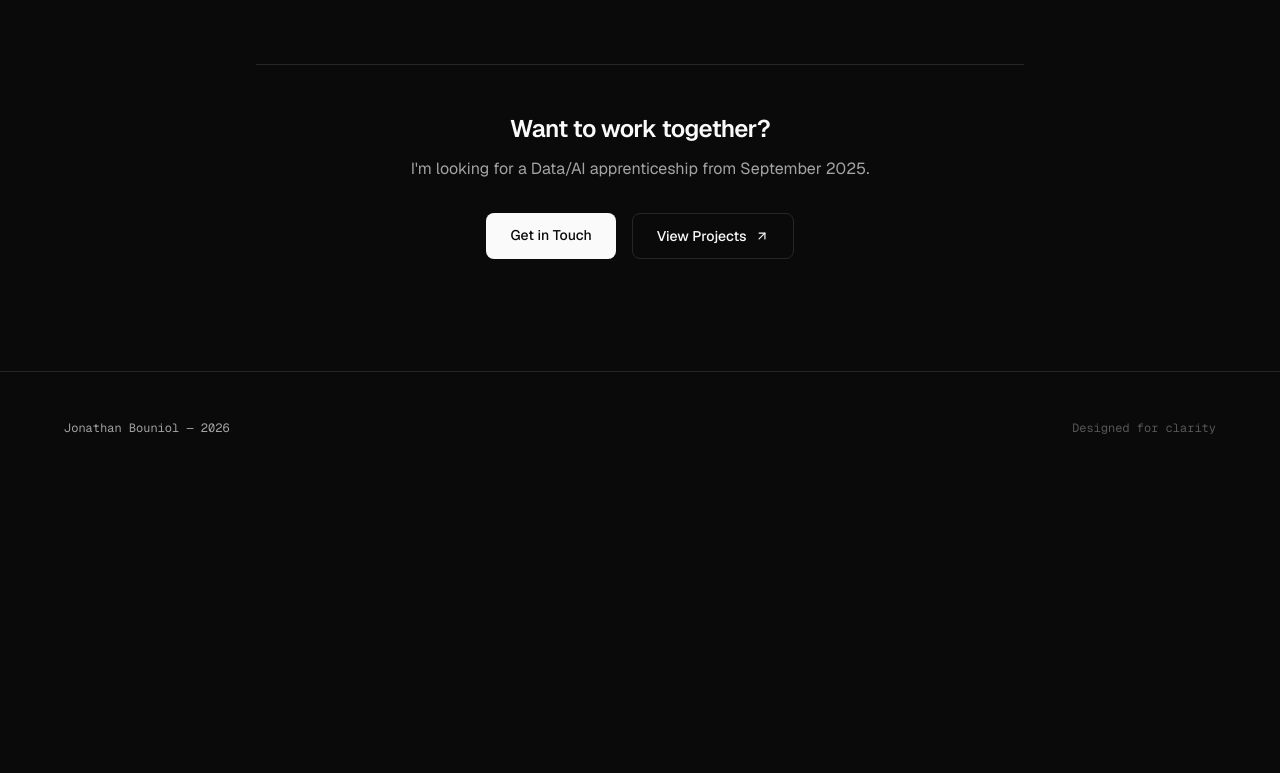
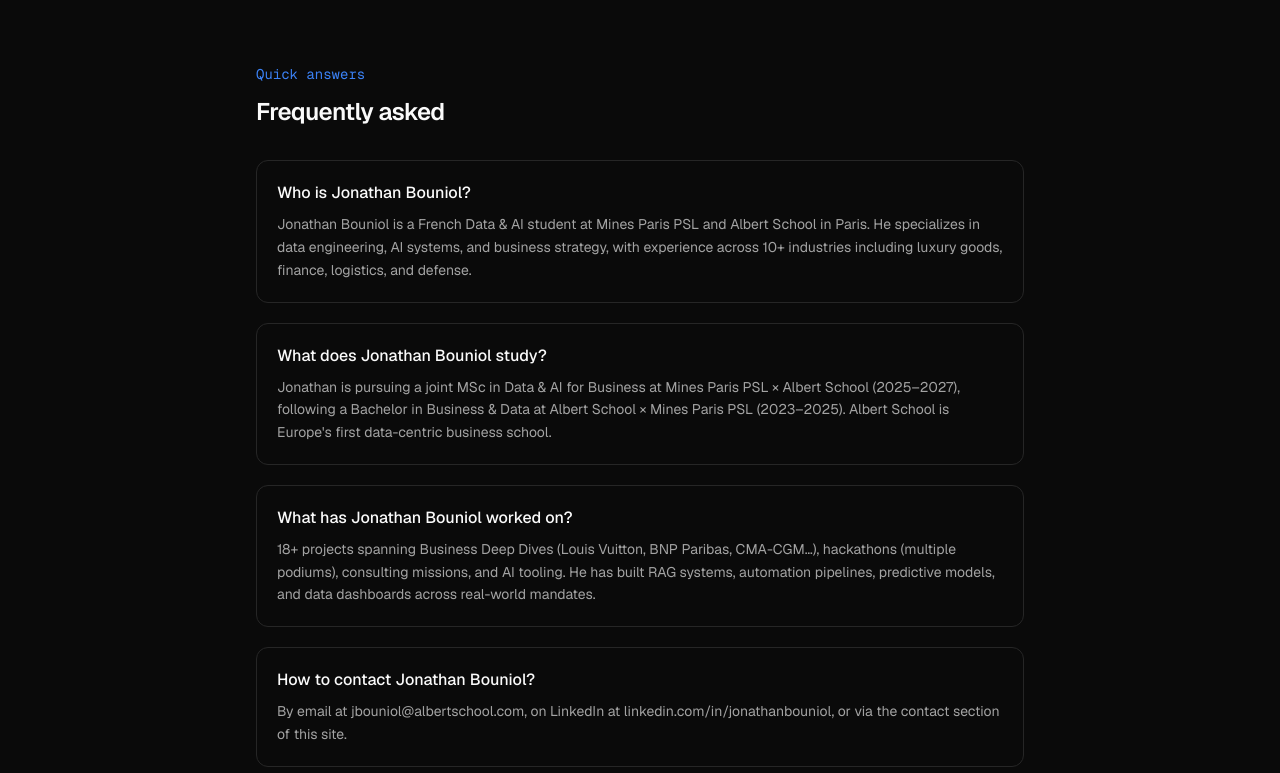
Before and after one commit to jbouniol/portfolio, a Next.js app: page /about in a window 1280 px wide. Shown: the part 1747-2520 px from the top of the page. Before the commit the page ends 2231 px from the top, so only its background shows below. Built offline with nearby package versions, Linux system fonts and the light colour scheme.

Commit message:
feat: update About page with personal details and FAQ section, enhance metadata

```diff
--- a/src/app/about/AboutContent.tsx
+++ b/src/app/about/AboutContent.tsx
@@ -112,7 +112,7 @@ export default function AboutContent() {
             </div>
             <div>
               <h1 className="text-3xl sm:text-4xl font-semibold tracking-tight">
-                About me
+                Jonathan Bouniol
               </h1>
               <p className="text-muted mt-1">
                 Builder, problem-solver, impact-driven.
@@ -229,6 +229,43 @@ export default function AboutContent() {
             </div>
           </motion.section>
 
+          {/* FAQ */}
+          <motion.section
+            {...fadeUp}
+            transition={{ duration: 0.6, delay: 0.55 }}
+            className="mb-16"
+          >
+            <p className="font-mono text-sm text-accent mb-3">Quick answers</p>
+            <h2 className="text-2xl font-semibold tracking-tight mb-8">
+              Frequently asked
+            </h2>
+            <div className="space-y-5">
+              {[
+                {
+                  q: "Who is Jonathan Bouniol?",
+                  a: "Jonathan Bouniol is a French Data & AI student at Mines Paris PSL and Albert School in Paris. He specializes in data engineering, AI systems, and business strategy, with experience across 10+ industries including luxury goods, finance, logistics, and defense.",
+                },
+                {
+                  q: "What does Jonathan Bouniol study?",
+                  a: "Jonathan is pursuing a joint MSc in Data & AI for Business at Mines Paris PSL × Albert School (2025–2027), following a Bachelor in Business & Data at Albert School × Mines Paris PSL (2023–2025). Albert School is Europe's first data-centric business school.",
+                },
+                {
+                  q: "What has Jonathan Bouniol worked on?",
+                  a: "18+ projects spanning Business Deep Dives (Louis Vuitton, BNP Paribas, CMA-CGM…), hackathons (multiple podiums), consulting missions, and AI tooling. He has built RAG systems, automation pipelines, predictive models, and data dashboards across real-world mandates.",
+                },
+                {
+                  q: "How to contact Jonathan Bouniol?",
+                  a: "By email at jbouniol@albertschool.com, on LinkedIn at linkedin.com/in/jonathanbouniol, or via the contact section of this site.",
+                },
+              ].map(({ q, a }) => (
+                <div key={q} className="border border-border rounded-xl p-5">
+                  <p className="font-medium text-foreground mb-2">{q}</p>
+                  <p className="text-sm text-muted leading-relaxed">{a}</p>
+                </div>
+              ))}
+            </div>
+          </motion.section>
+
           {/* CTA */}
           <motion.section
             {...fadeUp}
--- a/src/app/about/page.tsx
+++ b/src/app/about/page.tsx
@@ -3,7 +3,7 @@ import { SITE_URL, SITE_NAME } from "@/lib/site";
 import AboutContent from "./AboutContent";
 
 export const metadata: Metadata = {
-  title: "About",
+  title: { absolute: "Jonathan Bouniol — Data & AI Student" },
   description:
     "Meet Jonathan Bouniol — a Data & AI student at Mines Paris PSL and Albert School who bridges data science, artificial intelligence, and business strategy. Driven by impact, curiosity, and a builder mindset.",
   alternates: {
@@ -37,6 +37,44 @@ const jsonLd = {
   "@context": "https://schema.org",
   "@graph": [
     {
+      "@type": "FAQPage",
+      "@id": `${SITE_URL}/about#faq`,
+      mainEntity: [
+        {
+          "@type": "Question",
+          name: "Who is Jonathan Bouniol?",
+          acceptedAnswer: {
+            "@type": "Answer",
+            text: "Jonathan Bouniol is a French Data & AI student at Mines Paris PSL and Albert School in Paris. He specializes in data engineering, AI systems, and business strategy, with experience across 10+ industries including luxury goods, finance, logistics, and defense.",
+          },
+        },
+        {
+          "@type": "Question",
+          name: "What does Jonathan Bouniol study?",
+          acceptedAnswer: {
+            "@type": "Answer",
+            text: "Jonathan is pursuing a joint MSc in Data & AI for Business at Mines Paris PSL × Albert School (2025–2027), following a Bachelor in Business & Data at Albert School × Mines Paris PSL (2023–2025). Albert School is Europe's first data-centric business school.",
+          },
+        },
+        {
+          "@type": "Question",
+          name: "What has Jonathan Bouniol worked on?",
+          acceptedAnswer: {
+            "@type": "Answer",
+            text: "18+ projects spanning Business Deep Dives (Louis Vuitton, BNP Paribas, CMA-CGM…), hackathons (multiple podiums), consulting missions, and AI tooling. He has built RAG systems, automation pipelines, predictive models, and data dashboards across real-world mandates.",
+          },
+        },
+        {
+          "@type": "Question",
+          name: "How to contact Jonathan Bouniol?",
+          acceptedAnswer: {
+            "@type": "Answer",
+            text: "By email at jbouniol@albertschool.com, on LinkedIn at linkedin.com/in/jonathanbouniol, or via the contact section of jonathanbouniol.com.",
+          },
+        },
+      ],
+    },
+    {
       "@type": "BreadcrumbList",
       itemListElement: [
         {
@@ -67,13 +105,24 @@ const jsonLd = {
         givenName: "Jonathan",
         familyName: "Bouniol",
         url: SITE_URL,
-        image: `${SITE_URL}/profile.png`,
+        image: {
+          "@type": "ImageObject",
+          url: `${SITE_URL}/jonathanbouniol.png`,
+          caption: "Jonathan Bouniol",
+        },
         jobTitle: "Data & AI Student",
         description:
           "I bridge the gap between data science, AI, and business strategy. Driven by curiosity and a hands-on approach, I build solutions where data meets real-world decisions.",
+        disambiguatingDescription:
+          "French Data & AI student at Mines Paris PSL and Albert School, Paris. Specializes in data engineering, AI systems, and business strategy. Not to be confused with other persons named Jonathan Bouniol.",
         nationality: {
           "@type": "Country",
           name: "France",
+        },
+        homeLocation: {
+          "@type": "Place",
+          addressLocality: "Paris",
+          addressCountry: "FR",
         },
         alumniOf: [
           {
--- a/src/app/experience/[slug]/page.tsx
+++ b/src/app/experience/[slug]/page.tsx
@@ -26,7 +26,7 @@ export async function generateMetadata({
   const canonicalUrl = `${SITE_URL}/experience/${experience.slug}`;
 
   return {
-    title: `${experience.role} — ${experience.company} | Jonathan Bouniol`,
+    title: { absolute: `${experience.role} — ${experience.company} | Jonathan Bouniol` },
     description: experience.tagline,
     alternates: {
       canonical: canonicalUrl,
--- a/src/app/layout.tsx
+++ b/src/app/layout.tsx
@@ -101,15 +101,22 @@ const jsonLd = {
       url: SITE_URL,
       image: {
         "@type": "ImageObject",
-        url: `${SITE_URL}/profile.png`,
+        url: `${SITE_URL}/jonathanbouniol.png`,
         caption: "Jonathan Bouniol",
       },
       jobTitle: "Data & AI Student",
       description: `Data, AI, and business strategy. Mines Paris PSL × Albert School. ${projectCount} projects across 10+ industries.`,
+      disambiguatingDescription:
+        "French Data & AI student at Mines Paris PSL and Albert School, Paris. Specializes in data engineering, AI systems, and business strategy. Not to be confused with other persons named Jonathan Bouniol.",
       email: "jbouniol@albertschool.com",
       nationality: {
         "@type": "Country",
         name: "France",
+      },
+      homeLocation: {
+        "@type": "Place",
+        addressLocality: "Paris",
+        addressCountry: "FR",
       },
       alumniOf: [
         {
--- a/src/app/projects/[slug]/page.tsx
+++ b/src/app/projects/[slug]/page.tsx
@@ -23,7 +23,7 @@ export async function generateMetadata({
   const canonicalUrl = `${SITE_URL}/projects/${project.slug}`;
 
   return {
-    title: `${project.title} — ${project.company} | Jonathan Bouniol`,
+    title: { absolute: `${project.title} — ${project.company} | Jonathan Bouniol` },
     description: project.tagline,
     alternates: {
       canonical: canonicalUrl,
```
Also changed, not shown: public/llms.txt (added).
